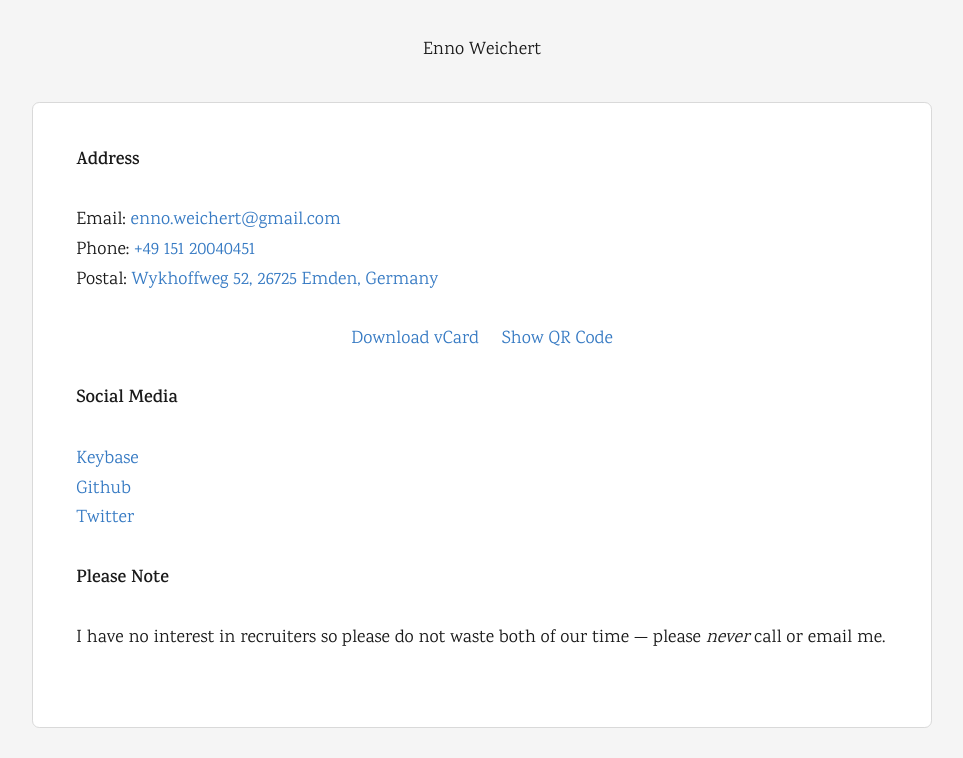
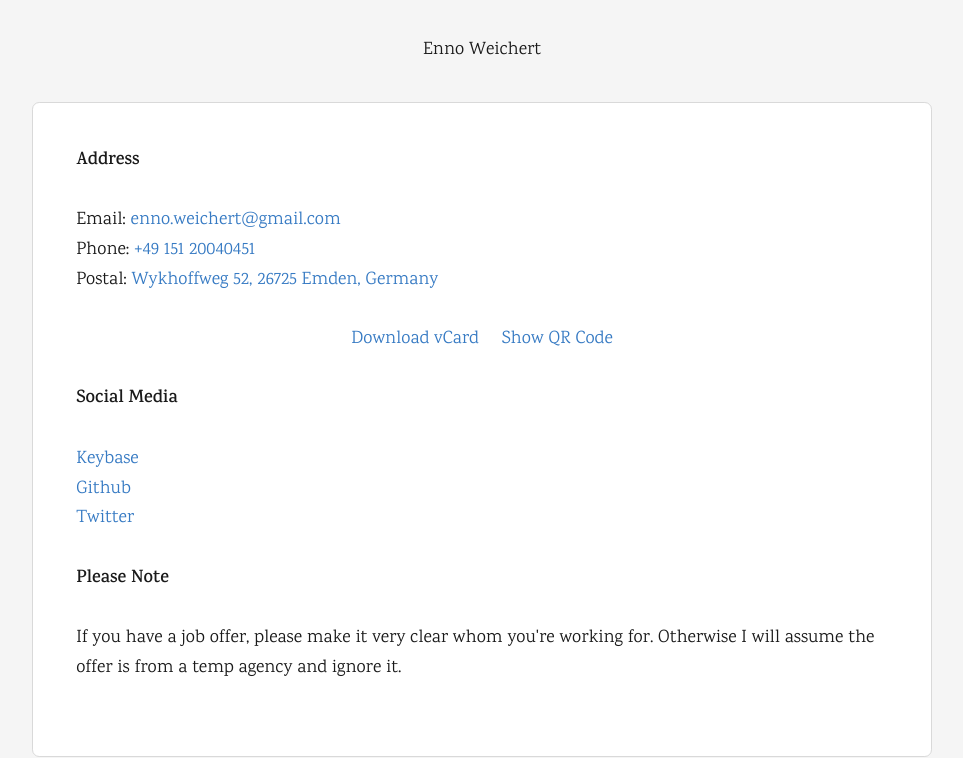
Before and after one commit to ennoweichert/ennoweichert.github.io, a plain HTML site: page index.html in a window 1280 px wide. Shown: the top 758 px of the page, without its empty margins (158-1121 px from the left). Drawn offline with Linux system fonts and the light colour scheme.

Commit message:
Change job offer notice

```diff
--- a/index.html
+++ b/index.html
@@ -8,7 +8,7 @@
   <meta name="copyright" content="Copyright 2015 Enno Weichert">
   <meta name="description" content="Homepage of Enno Weichert"/>
   <meta http-equiv="Cache-Control" content="public">
-  <meta http-equiv="Last-Modified" content="2015-09-08@12:50:00 UTC">
+  <meta http-equiv="Last-Modified" content="2015-09-08@13:30:00 UTC">
   <link rel="stylesheet" type="text/css" href="tacit-1.0.0.min.css"/>
   <link href='https://fonts.googleapis.com/css?family=Karma:400,600' rel='stylesheet' type='text/css'>
   <title>Enno Weichert</title>
@@ -56,7 +56,7 @@
     <p>
       <strong>Please Note</strong>
       <p>
-        I have no interest in recruiters so please do not waste both of our time &mdash; please <em>never</em> call or email me.
+        If you have a job offer, please make it very clear whom you're working for. Otherwise I will assume the offer is from a temp agency and ignore it.
       </p>
     </p>
   </article>
```
